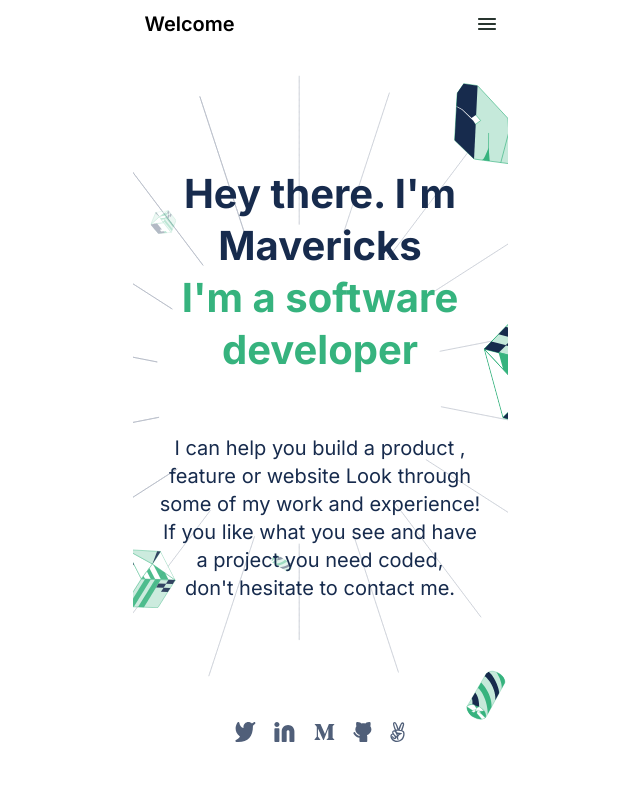
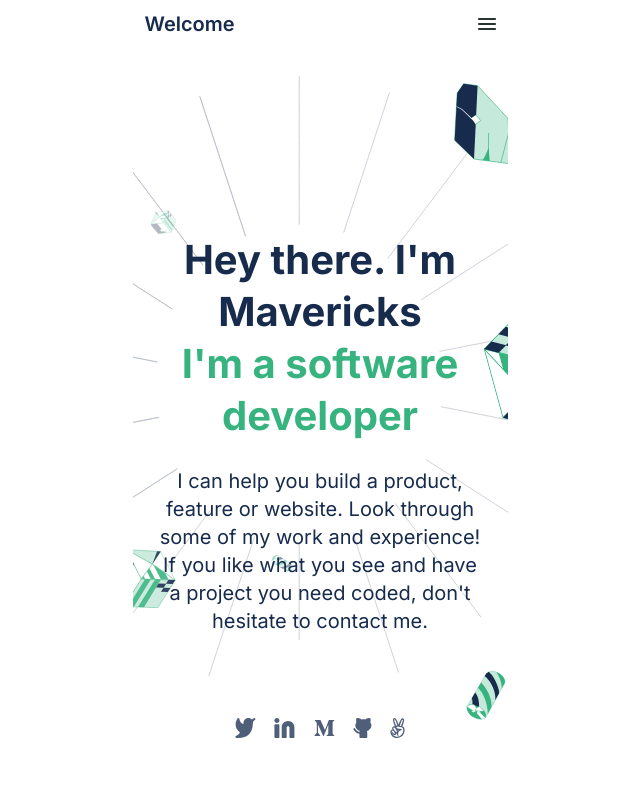
Before and after one commit to khitermedachraf/portfolio-temp, a website: page index.html in a window 1280 px wide. Shown: the whole page, without its empty margins (320-960 px from the left). Drawn offline with Linux system fonts and the light colour scheme.

Commit message:
revise code review comments
use proper HTML semantic tags
added links

```diff
--- a/index.html
+++ b/index.html
@@ -12,33 +12,28 @@
     <div class="container">
       <header>
         <div class="header">
-          <div class="headerText">Welcome</div>
-          <div class="menu">
-            <img src="./svg/hamburger.svg" alt="menu" />
-          </div>
+          <a href="./index.html" class="logoPlaceholder">Welcome</a>
+          <nav><img src="./svg/hamburger.svg" alt="menu" /></nav>
         </div>
       </header>
-      <div class="headlineSection">
+      <section class="headlineSection">
         <div class="headlineTextGroup">
-          <div class="headlineText">Hey there. I'm Mavericks</div>
-          <div class="headlineText2">I'm a software developer</div>
+          <h1>Hey there. I'm Mavericks</h1>
+          <h2>I'm a software developer</h2>
         </div>
-        <div class="supportText">
-          I can help you build a product ,<br />
-          feature or website Look through <br />
-          some of my work and experience! <br />
-          If you like what you see and have <br />
-          a project you need coded, <br />
-          don't hesitate to contact me.
-        </div>
-      </div>
-      <div class="iconBar">
-        <img src="./svg/twitter.svg" alt="twitter" />
-        <img src="./svg/linkedin.svg" alt="linkedin" />
-        <img src="./svg/medium.svg" alt="medium" />
-        <img src="./svg/github.svg" alt="github" />
-        <img src="./svg/angellist.svg" alt="angellist" />
-      </div>
+        <p>
+          I can help you build a product, feature or website. Look through some
+          of my work and experience! If you like what you see and have a project
+          you need coded, don't hesitate to contact me.
+        </p>
+        <ul>
+          <li><a href="https://twitter.com/mavericks_db"><img src="./svg/twitter.svg" alt="twitter" /></a></li>
+          <li><a href="https://www.linkedin.com/in/mavericks-db/"><img src="./svg/linkedin.svg" alt="linkedin" /></a></li>
+          <li><a href="./index.html"><img src="./svg/medium.svg" alt="medium" /></a></li>
+          <li><a href="https://github.com/mavericks-db"><img src="./svg/github.svg" alt="github" /></a></li>
+          <li><a href="./index.html"><img src="./svg/angellist.svg" alt="angellist" /></a></li>
+        </ul>
+      </section>
     </div>
   </body>
 </html>
--- a/style.css
+++ b/style.css
@@ -31,8 +31,27 @@ body {
   align-items: center;
 }
 
-.menu {
+.logoPlaceholder {
+  font-weight: 600;
+  font-size: 20px;
+  line-height: 28px;
   margin: 10px 12px;
+  text-decoration: none;
+  color: #172b4d;
+}
+
+.logoPlaceholder:hover {
+  cursor: pointer;
+  color: #36b37e;
+}
+
+nav {
+  margin: 10px 12px;
+  cursor: pointer;
+}
+
+.headlineSection {
+  margin-top: 50px;
 }
 
 .headerText {
@@ -42,21 +61,25 @@ body {
   margin: 10px 12px;
 }
 
-.headlineTextGroup {
+.headerTextGroup {
+  margin-bottom: 58px;
+}
+
+h1,
+h2 {
   font-weight: 700;
   font-size: 40px;
   line-height: 52px;
   text-align: center;
   color: #172b4d;
-  margin: 58px 0;
   order: 0;
 }
 
-.headlineText2 {
+h2 {
   color: #36b37e;
 }
 
-.supportText {
+p {
   font-weight: 400;
   font-size: 20px;
   line-height: 28px;
@@ -64,12 +87,17 @@ body {
   color: #172b4d;
   overflow-y: scroll;
   order: 1;
+  padding: 25px;
 }
 
-.iconBar {
+ul {
   display: flex;
   justify-content: space-between;
   align-items: center;
   width: 170px;
   margin: 58px auto;
 }
+
+li {
+  list-style-type: none;
+}
```
